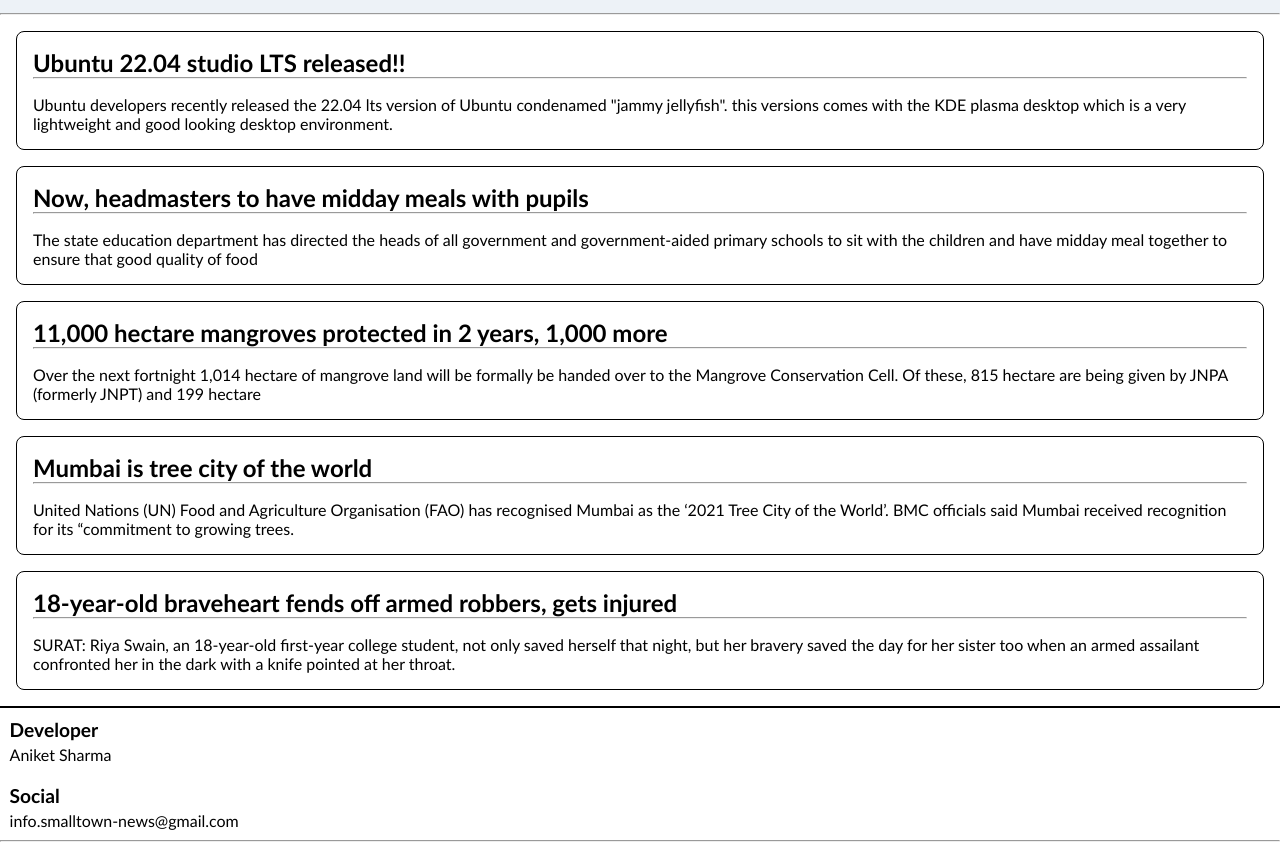
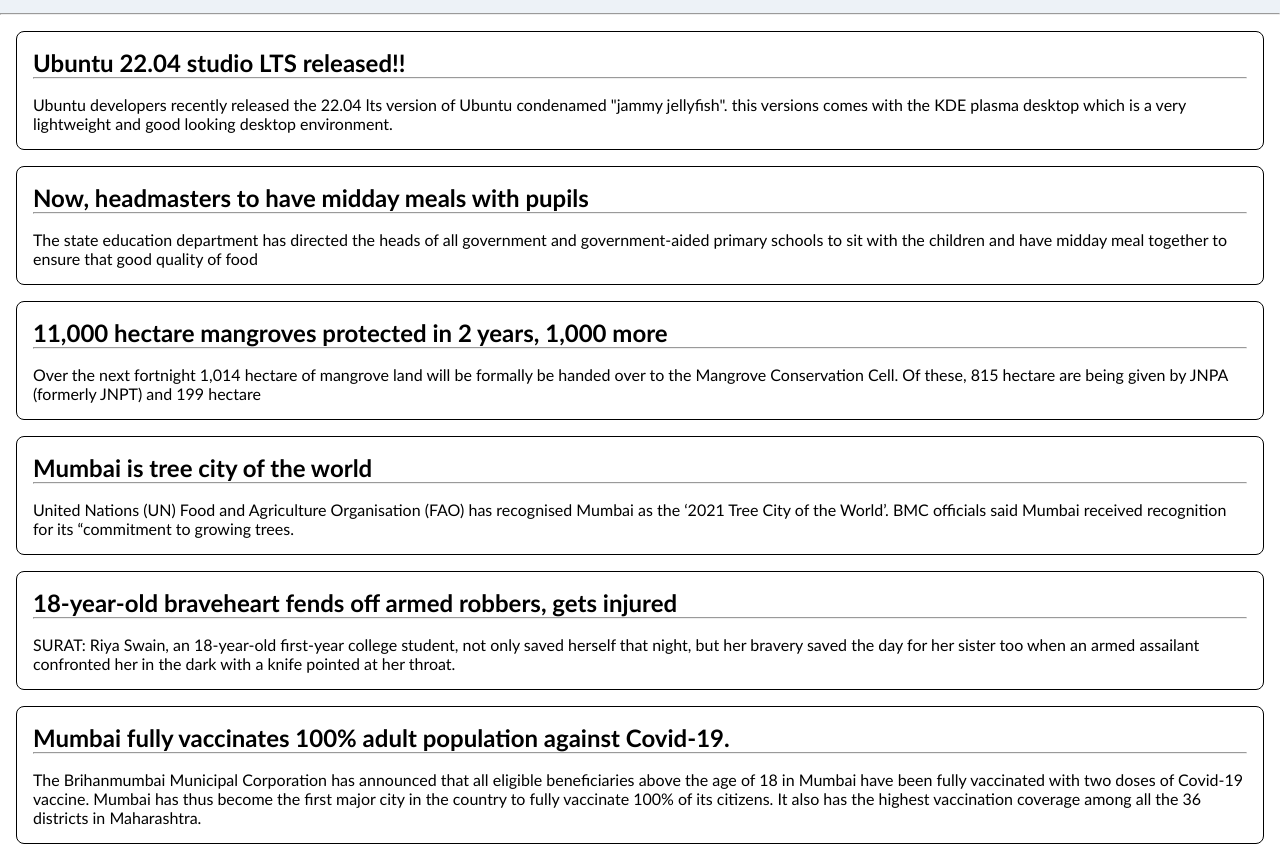
Before and after one commit to ANIKETSHARMAGIT56/smalltown-news, a plain HTML site: page index.html in a window 1280 px wide. Shown: the part 95-944 px from the top of the page. Drawn offline with Linux system fonts and the light colour scheme.

Commit message:
april 23 2022

```diff
--- a/index.html
+++ b/index.html
@@ -33,7 +33,8 @@
             </div>
             <hr>
             <div class="description">
-                The state education department has directed the heads of all government and government-aided primary schools to sit with the children and have midday meal together to ensure that good quality of food
+                The state education department has directed the heads of all government and government-aided primary
+                schools to sit with the children and have midday meal together to ensure that good quality of food
             </div>
         </div>
         <div class="newsbox">
@@ -42,7 +43,8 @@
             </div>
             <hr>
             <div class="description">
-                Over the next fortnight 1,014 hectare of mangrove land will be formally be handed over to the Mangrove Conservation Cell. Of these, 815 hectare are being given by JNPA (formerly JNPT) and 199 hectare
+                Over the next fortnight 1,014 hectare of mangrove land will be formally be handed over to the Mangrove
+                Conservation Cell. Of these, 815 hectare are being given by JNPA (formerly JNPT) and 199 hectare
             </div>
         </div>
         <div class="newsbox">
@@ -51,7 +53,8 @@
             </div>
             <hr>
             <div class="description">
-                United Nations (UN) Food and Agriculture Organisation (FAO) has recognised Mumbai as the ‘2021 Tree City of the World’. BMC officials said Mumbai received recognition for its “commitment to growing trees.
+                United Nations (UN) Food and Agriculture Organisation (FAO) has recognised Mumbai as the ‘2021 Tree City
+                of the World’. BMC officials said Mumbai received recognition for its “commitment to growing trees.
             </div>
         </div>
         <div class="newsbox">
@@ -60,7 +63,21 @@
             </div>
             <hr>
             <div class="description">
-                SURAT: Riya Swain, an 18-year-old first-year college student, not only saved herself that night, but her bravery saved the day for her sister too when an armed assailant confronted her in the dark with a knife pointed at her throat.
+                SURAT: Riya Swain, an 18-year-old first-year college student, not only saved herself that night, but her
+                bravery saved the day for her sister too when an armed assailant confronted her in the dark with a knife
+                pointed at her throat.
+            </div>
+        </div>
+        <div class="newsbox">
+            <div class="headline">
+                Mumbai fully vaccinates 100% adult population against Covid-19.
+            </div>
+            <hr>
+            <div class="description">
+                The Brihanmumbai Municipal Corporation has announced that all eligible beneficiaries above the age of 18
+                in Mumbai have been fully vaccinated with two doses of Covid-19 vaccine. Mumbai has thus become the
+                first major city in the country to fully vaccinate 100% of its citizens. It also has the highest
+                vaccination coverage among all the 36 districts in Maharashtra.
             </div>
         </div>
     </div>
```
